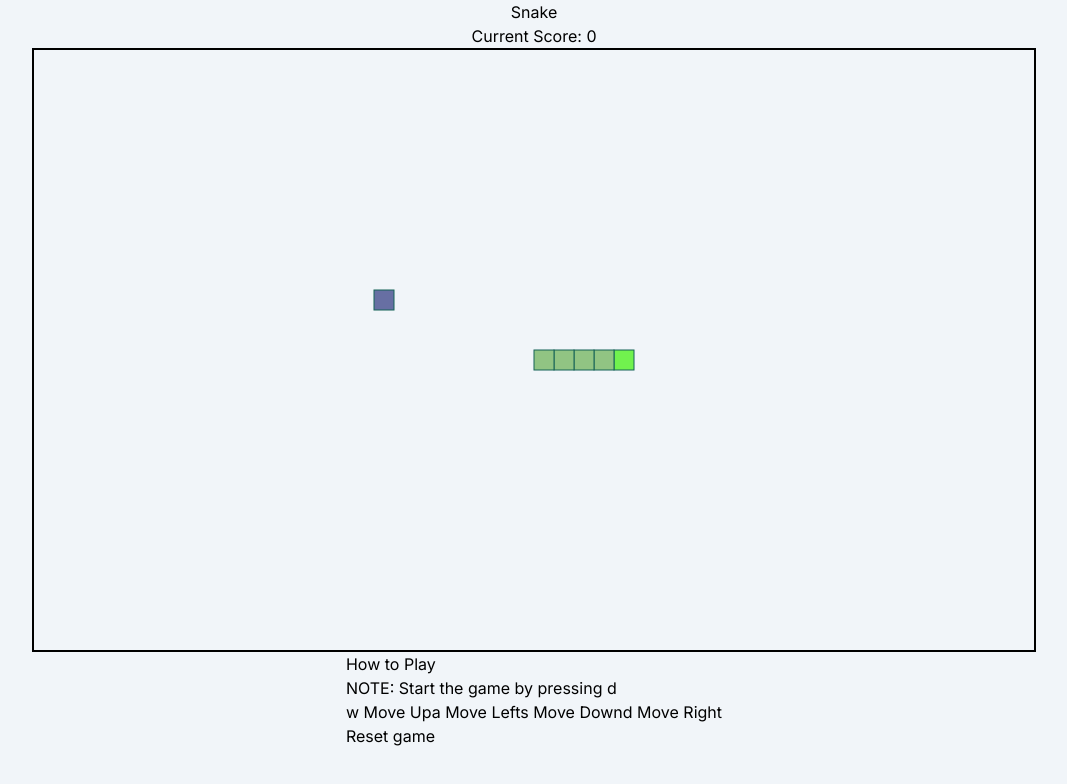
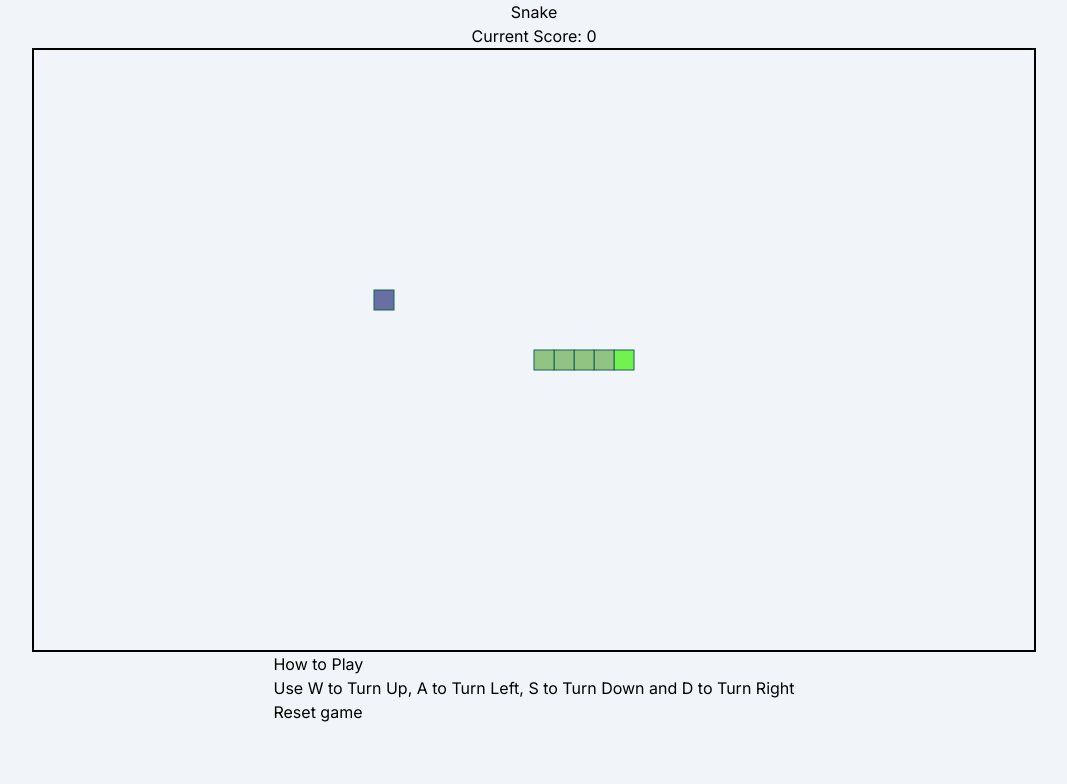
Before and after one commit to asdt560/games-page, a Next.js app: page /snake in a window 1280 px wide. Shown: the top 784 px of the page, without its empty margins (106-1173 px from the left). Built offline with nearby package versions, Linux system fonts and the light colour scheme.

Commit message:
Simplify instructions

```diff
--- a/app/snake/components/Instructions.tsx
+++ b/app/snake/components/Instructions.tsx
@@ -7,24 +7,10 @@ const Instruction = ({ resetBoard }: IInstructionProps) => (
     <h3>
       How to Play
     </h3>
-    <h3>
-    NOTE: Start the game by pressing d
-    </h3>
     <div>
-      <div>
         <span>
-          w Move Up
+          Use W to Turn Up, A to Turn Left, S to Turn Down and D to Turn Right
         </span>
-        <span>
-          a Move Left
-        </span>
-        <span>
-          s Move Down
-        </span>
-        <span>
-          d Move Right
-        </span>
-      </div>
       <div>
         <button onClick={() => resetBoard()}>Reset game</button>
       </div>
```
